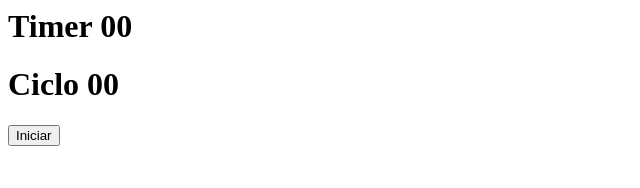
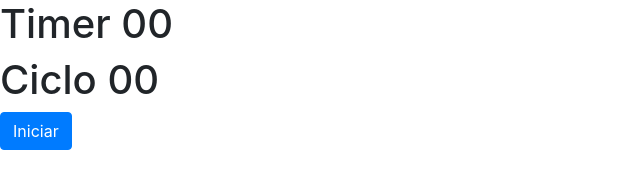
Before and after one commit to Daniel-Mingoranse/Angular-Temporizador-Tabata, a website: page index.html in a window 1280 px wide. Shown: the whole page, without its empty margins (0-640 px from the left). Drawn offline with nearby package versions, Linux system fonts and the light colour scheme.

Commit message:
3 files modified

```diff
--- a/index.html
+++ b/index.html
@@ -1,9 +1,35 @@
-<div>
-  <h1 id="cronometro">Timer 00</h1>
-</div>
+<!doctype html>
+<html lang="en">
+  <head>
+    <!-- Required meta tags -->
+    <meta charset="utf-8">
+    <meta name="viewport" content="width=device-width, initial-scale=1, shrink-to-fit=no">
 
-<div>
-  <h1 id="ciclo">Ciclo 00</h1>
-</div>
+    <!-- Bootstrap CSS -->
+    <link rel="stylesheet" href="https://cdn.jsdelivr.net/npm/bootstrap@4.0.0/dist/css/bootstrap.min.css" integrity="sha384-Gn5384xqQ1aoWXA+058RXPxPg6fy4IWvTNh0E263XmFcJlSAwiGgFAW/dAiS6JXm" crossorigin="anonymous">
 
-<button id="start">Iniciar</button>
+    <title>Hello, world!</title>
+  </head>
+  <body id="tabata">
+    <section id="app">
+      <div class="cronometro">
+        <h1 id="cronometro">Timer 00</h1>
+      </div>
+
+      <div class="cronometro">
+        <h1 id="ciclo">Ciclo 00</h1>
+      </div>
+
+      <div class="botao">
+        <button id="start" type="button" class="btn btn-primary">Iniciar</button>
+      </div>
+
+    </section>
+
+    <!-- Optional JavaScript -->
+    <!-- jQuery first, then Popper.js, then Bootstrap JS -->
+    <script src="https://code.jquery.com/jquery-3.2.1.slim.min.js" integrity="sha384-KJ3o2DKtIkvYIK3UENzmM7KCkRr/rE9/Qpg6aAZGJwFDMVNA/GpGFF93hXpG5KkN" crossorigin="anonymous"></script>
+    <script src="https://cdn.jsdelivr.net/npm/popper.js@1.12.9/dist/umd/popper.min.js" integrity="sha384-ApNbgh9B+Y1QKtv3Rn7W3mgPxhU9K/ScQsAP7hUibX39j7fakFPskvXusvfa0b4Q" crossorigin="anonymous"></script>
+    <script src="https://cdn.jsdelivr.net/npm/bootstrap@4.0.0/dist/js/bootstrap.min.js" integrity="sha384-JZR6Spejh4U02d8jOt6vLEHfe/JQGiRRSQQxSfFWpi1MquVdAyjUar5+76PVCmYl" crossorigin="anonymous"></script>
+  </body>
+</html>
--- a/style.css
+++ b/style.css
@@ -1,3 +1,32 @@
+body, html{
+  margin: 0;
+  width: 100%;
+}
 h1, h2 {
   font-family: Lato;
 }
+
+h1{
+  font-size: 80px;
+}
+
+#app{
+
+  height: auto;
+
+  border: 1px solid black;
+}
+
+.cronometro{
+margin: 1% 45%;
+width: 45%;
+}
+
+button{
+  width: 15%;
+  font-size: 16px;
+}
+.botao{
+  margin: 1% 50%;
+  width: 35%;
+}
```
Also changed, not shown: index.ts (+34 -20 lines).
